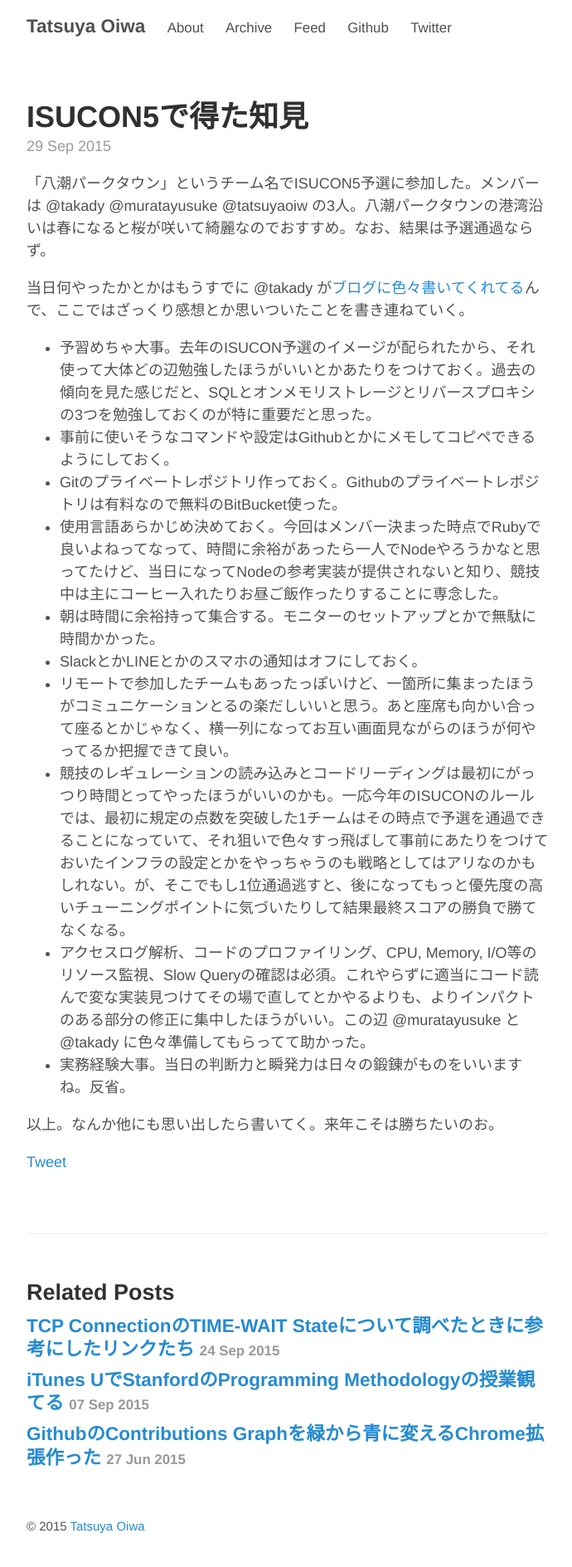
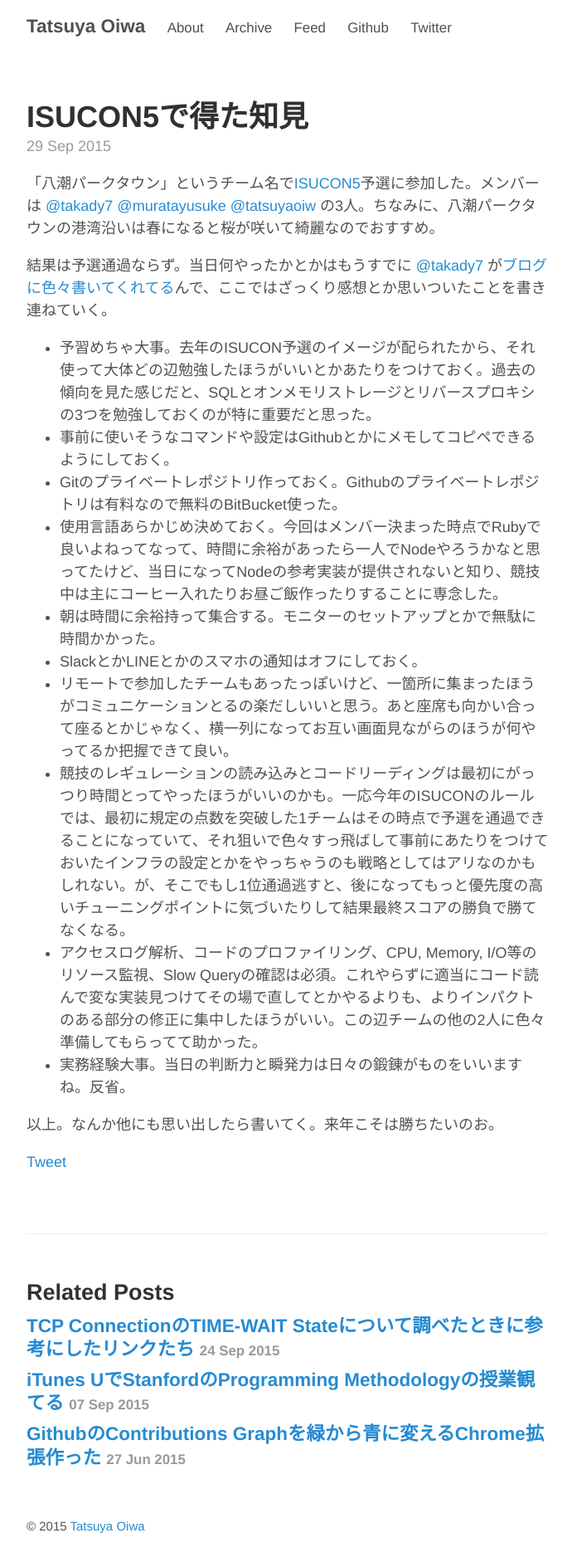
Before and after one commit to tatsuya/tatsuyaoiw.github.io, a Jekyll site: the page built from _posts/2015-09-29-isucon5.md, in a window 1280 px wide. Shown: the whole page at 83% size, without its empty margins (293-983 px from the left). Built offline with Jekyll 4.4.1, drawn with Linux system fonts in a browser that asks for light colours; Markdown is read by kramdown in place of the engine named in the settings; comment, search, counter and statistics services are not loaded.

Commit message:
update post

```diff
--- a/_posts/2015-09-29-isucon5.md
+++ b/_posts/2015-09-29-isucon5.md
@@ -4,9 +4,9 @@ title: ISUCON5で得た知見
 date: 2015-09-29 22:26
 ---
 
-「八潮パークタウン」というチーム名でISUCON5予選に参加した。メンバーは @takady @muratayusuke @tatsuyaoiw の3人。八潮パークタウンの港湾沿いは春になると桜が咲いて綺麗なのでおすすめ。なお、結果は予選通過ならず。
+「八潮パークタウン」というチーム名で[ISUCON5](http://isucon.net/archives/45166636.html)予選に参加した。メンバーは [@takady7](https://twitter.com/takady7) [@muratayusuke](https://twitter.com/muratayusuke) [@tatsuyaoiw](https://twitter.com/tatsuyaoiw) の3人。ちなみに、八潮パークタウンの港湾沿いは春になると桜が咲いて綺麗なのでおすすめ。
 
-当日何やったかとかはもうすでに @takady が[ブログに色々書いてくれてる](http://blog.takady.net/blog/2015/09/29/isucon5-qualifier/)んで、ここではざっくり感想とか思いついたことを書き連ねていく。
+結果は予選通過ならず。当日何やったかとかはもうすでに [@takady7](https://twitter.com/takady7) が[ブログに色々書いてくれてる](http://blog.takady.net/blog/2015/09/29/isucon5-qualifier/)んで、ここではざっくり感想とか思いついたことを書き連ねていく。
 
 - 予習めちゃ大事。去年のISUCON予選のイメージが配られたから、それ使って大体どの辺勉強したほうがいいとかあたりをつけておく。過去の傾向を見た感じだと、SQLとオンメモリストレージとリバースプロキシの3つを勉強しておくのが特に重要だと思った。
 - 事前に使いそうなコマンドや設定はGithubとかにメモしてコピペできるようにしておく。
@@ -16,7 +16,7 @@ date: 2015-09-29 22:26
 - SlackとかLINEとかのスマホの通知はオフにしておく。
 - リモートで参加したチームもあったっぽいけど、一箇所に集まったほうがコミュニケーションとるの楽だしいいと思う。あと座席も向かい合って座るとかじゃなく、横一列になってお互い画面見ながらのほうが何やってるか把握できて良い。
 - 競技のレギュレーションの読み込みとコードリーディングは最初にがっつり時間とってやったほうがいいのかも。一応今年のISUCONのルールでは、最初に規定の点数を突破した1チームはその時点で予選を通過できることになっていて、それ狙いで色々すっ飛ばして事前にあたりをつけておいたインフラの設定とかをやっちゃうのも戦略としてはアリなのかもしれない。が、そこでもし1位通過逃すと、後になってもっと優先度の高いチューニングポイントに気づいたりして結果最終スコアの勝負で勝てなくなる。
-- アクセスログ解析、コードのプロファイリング、CPU, Memory, I/O等のリソース監視、Slow Queryの確認は必須。これやらずに適当にコード読んで変な実装見つけてその場で直してとかやるよりも、よりインパクトのある部分の修正に集中したほうがいい。この辺 @muratayusuke と @takady に色々準備してもらってて助かった。
+- アクセスログ解析、コードのプロファイリング、CPU, Memory, I/O等のリソース監視、Slow Queryの確認は必須。これやらずに適当にコード読んで変な実装見つけてその場で直してとかやるよりも、よりインパクトのある部分の修正に集中したほうがいい。この辺チームの他の2人に色々準備してもらってて助かった。
 - 実務経験大事。当日の判断力と瞬発力は日々の鍛錬がものをいいますね。反省。
 
 以上。なんか他にも思い出したら書いてく。来年こそは勝ちたいのお。
```
